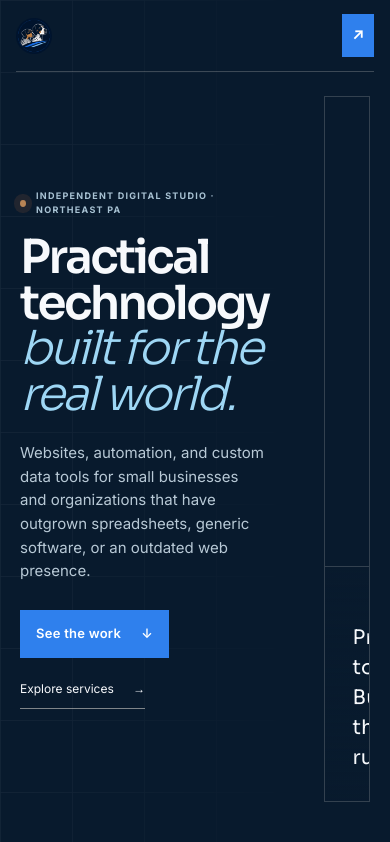
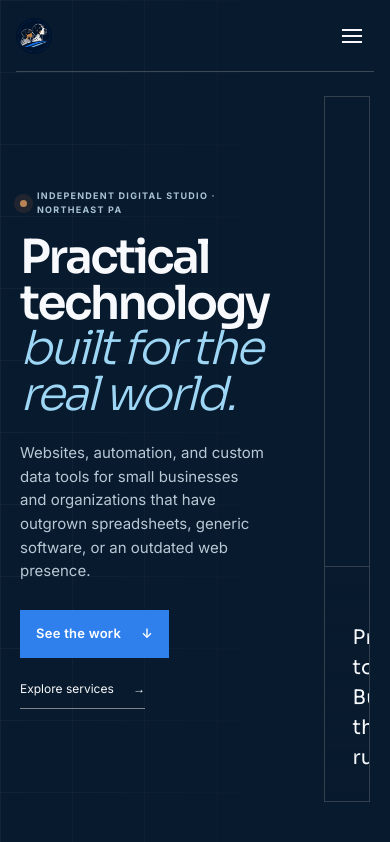
Before and after one commit to twohoundsrun/two-hounds-run, a Next.js app: page / in a window 390 px wide. Shown: the top 842 px of the page. Built offline with nearby package versions, Linux system fonts and the light colour scheme.

Commit message:
Fix mobile navigation, full-width swipe cards, and the HoundFix eyebrow wrap.

```diff
--- /dev/null
+++ b/app/components/site-header.tsx
@@ -0,0 +1,55 @@
+"use client";
+
+import { useEffect, useId, useState } from "react";
+
+const CONTACT_HREF = "mailto:collindk94@gmail.com?subject=Two%20Hounds%20Run%20project";
+
+export default function SiteHeader() {
+  const [open, setOpen] = useState(false);
+  const menuId = useId();
+
+  useEffect(() => {
+    if (!open) return;
+
+    const onKeyDown = (event: KeyboardEvent) => {
+      if (event.key === "Escape") setOpen(false);
+    };
+
+    document.addEventListener("keydown", onKeyDown);
+    return () => document.removeEventListener("keydown", onKeyDown);
+  }, [open]);
+
+  const close = () => setOpen(false);
+
+  return (
+    <header className={`site-header${open ? " is-menu-open" : ""}`}>
+      <a className="brand" href="#top" aria-label="Two Hounds Run home" onClick={close}>
+        <img className="brand-mark" src="/images/two-hounds-mark.png" alt="Two Hounds Run" width={512} height={512} />
+      </a>
+      <nav className="site-nav" aria-label="Main navigation">
+        <a href="#services">Services</a>
+        <a href="#work">Work</a>
+        <a href="#about">About</a>
+      </nav>
+      <a className="button button-small header-contact" href="#contact">Start a project <span aria-hidden="true">↗</span></a>
+      <button
+        type="button"
+        className="menu-toggle"
+        aria-expanded={open}
+        aria-controls={menuId}
+        aria-label={open ? "Close menu" : "Open menu"}
+        onClick={() => setOpen((value) => !value)}
+      >
+        <span className="menu-toggle-bars" aria-hidden="true" />
+      </button>
+      <div id={menuId} className="mobile-menu" hidden={!open}>
+        <nav aria-label="Mobile navigation">
+          <a href="#services" onClick={close}>Services</a>
+          <a href="#work" onClick={close}>Work</a>
+          <a href="#about" onClick={close}>About</a>
+          <a className="mobile-menu-contact" href={CONTACT_HREF} onClick={close}>Contact</a>
+        </nav>
+      </div>
+    </header>
+  );
+}
--- a/app/globals.css
+++ b/app/globals.css
@@ -30,9 +30,11 @@ a { color: inherit; text-decoration: none; }
   width: 188px; height: auto; display: block;
   background: #f7f9fc; border-radius: 10px; padding: 6px 8px;
 }
-.site-header nav { display: flex; align-items: center; gap: 32px; font-size: 13px; }
-.site-header nav a { opacity: .78; transition: opacity .2s; }
-.site-header nav a:hover { opacity: 1; }
+.site-header > .site-nav { display: flex; align-items: center; gap: 32px; font-size: 13px; }
+.site-header > .site-nav a { opacity: .78; transition: opacity .2s; }
+.site-header > .site-nav a:hover { opacity: 1; }
+.menu-toggle { display: none; }
+.mobile-menu { display: none; }
 
 .button { display: inline-flex; align-items: center; justify-content: center; gap: 28px; width: fit-content; padding: 16px 20px; background: var(--blue); color: white; font-size: 13px; font-weight: 600; letter-spacing: .02em; border: 0; transition: transform .2s, background .2s; }
 .button:hover { transform: translateY(-2px); background: #4791f5; }
@@ -43,7 +45,9 @@ a { color: inherit; text-decoration: none; }
 .hero-copy, .hero-card { position: relative; z-index: 1; }
 .eyebrow, .kicker { display: flex; align-items: center; gap: 10px; margin: 0 0 24px; font-size: 11px; font-weight: 700; letter-spacing: .2em; text-transform: uppercase; }
 .eyebrow { color: #a9c3d4; }
-.eyebrow span { width: 7px; height: 7px; border-radius: 50%; background: var(--copper); box-shadow: 0 0 0 6px rgba(197,110,66,.13); }
+.eyebrow > span:first-child { width: 7px; height: 7px; flex: 0 0 7px; border-radius: 50%; background: var(--copper); box-shadow: 0 0 0 6px rgba(197,110,66,.13); }
+.eyebrow-copy { min-width: 0; }
+.eyebrow-keep { white-space: nowrap; }
 .hero h1 { max-width: 760px; margin: 0; font-family: var(--font-display), serif; font-size: clamp(56px, 6.5vw, 94px); line-height: .96; font-weight: 600; letter-spacing: -.055em; }
 .hero h1 em { display: block; color: var(--blue-light); font-weight: 350; }
 .hero-intro { max-width: 625px; margin: 34px 0 0; color: #b8c9d6; font-size: 18px; line-height: 1.75; }
@@ -275,7 +279,35 @@ footer > div { display: flex; gap: 20px; font-size: 11px; }
 
 @media (max-width: 900px) {
   .site-header { width: calc(100% - 40px); height: 86px; }
-  .site-header nav { display: none; }
+  .site-header > .site-nav, .site-header .header-contact { display: none; }
+  .menu-toggle {
+    display: inline-flex; align-items: center; justify-content: center;
+    width: 44px; height: 44px; padding: 0; border: 0; background: transparent; color: var(--cream); cursor: pointer;
+  }
+  .menu-toggle-bars, .menu-toggle-bars:before, .menu-toggle-bars:after {
+    display: block; width: 20px; height: 2px; background: currentColor; position: relative;
+  }
+  .menu-toggle-bars:before, .menu-toggle-bars:after { content: ""; position: absolute; left: 0; }
+  .menu-toggle-bars:before { top: -6px; }
+  .menu-toggle-bars:after { top: 6px; }
+  .menu-toggle[aria-expanded="true"] .menu-toggle-bars { background: transparent; }
+  .menu-toggle[aria-expanded="true"] .menu-toggle-bars:before { top: 0; transform: rotate(45deg); }
+  .menu-toggle[aria-expanded="true"] .menu-toggle-bars:after { top: 0; transform: rotate(-45deg); }
+  .menu-toggle:focus-visible { outline: 2px solid var(--blue-light); outline-offset: 3px; }
+  .site-header.is-menu-open { z-index: 30; }
+  .mobile-menu:not([hidden]) {
+    display: block; position: fixed; z-index: 20; top: 86px; left: 0; right: 0; width: auto; transform: none;
+    padding: 8px 20px 20px; background: var(--deep); border-top: 1px solid rgba(245,240,230,.18);
+    box-shadow: 0 24px 40px rgba(5,14,25,.35);
+  }
+  .mobile-menu nav { display: flex; flex-direction: column; }
+  .mobile-menu a {
+    display: flex; align-items: center; min-height: 48px; padding: 0 8px;
+    color: var(--cream); font-size: 16px; font-weight: 600; letter-spacing: .02em; opacity: 1;
+  }
+  .mobile-menu-contact {
+    justify-content: center; margin-top: 8px; background: var(--blue); color: white;
+  }
   .brand-mark { width: 42px; height: 42px; }
   .brand-lockup { width: 164px; }
   .hero { min-height: auto; grid-template-columns: 1fr; padding: 140px 24px 72px; gap: 55px; }
@@ -309,8 +341,7 @@ footer > div { display: flex; gap: 20px; font-size: 11px; }
 
 @media (max-width: 560px) {
   .site-header { width: calc(100% - 32px); height: 72px; }
-  .site-header .button-small { padding: 10px; gap: 0; font-size: 0; }
-  .site-header .button-small span { font-size: 15px; }
+  .mobile-menu:not([hidden]) { top: 72px; }
   .brand-mark { width: 36px; height: 36px; }
   .brand-lockup { width: 148px; }
   .hero { min-height: 100svh; display: flex; align-items: center; padding: 96px 20px 42px; }
@@ -335,9 +366,9 @@ footer > div { display: flex; gap: 20px; font-size: 11px; }
   .audience-heading { margin-bottom: 28px; }
   .audience-heading h2 { font-size: 34px; line-height: 1.05; }
   .audience-heading > p { display: none; }
-  .audience-grid, .project-grid { display: flex; gap: 12px; overflow-x: auto; margin-right: -20px; padding: 0 20px 8px 0; scroll-snap-type: x mandatory; scrollbar-width: none; overscroll-behavior-inline: contain; }
+  .audience-grid, .project-grid { display: flex; gap: 16px; overflow-x: auto; margin-right: 0; padding: 0 0 8px; scroll-snap-type: x mandatory; scrollbar-width: none; overscroll-behavior-inline: contain; }
   .audience-grid::-webkit-scrollbar, .project-grid::-webkit-scrollbar { display: none; }
-  .audience-card { flex: 0 0 86%; min-height: 270px; padding: 24px; scroll-snap-align: start; }
+  .audience-card { flex: 0 0 100%; max-width: 100%; min-height: 270px; padding: 24px; scroll-snap-align: start; }
   .audience-card:after { width: 260px; height: 160px; right: -90px; bottom: -90px; }
   .audience-card h3 { margin: 28px 0 12px; font-size: 23px; }
   .audience-card p { font-size: 13px; line-height: 1.55; }
@@ -350,7 +381,11 @@ footer > div { display: flex; gap: 20px; font-size: 11px; }
   .work-heading h2 { font-size: 36px; }
   .work-heading > p { display: none; }
   .work > .mobile-scroll-hint { margin-bottom: 11px; }
-  .project-card { flex: 0 0 86%; scroll-snap-align: start; }
+  .project-card { flex: 0 0 100%; max-width: 100%; scroll-snap-align: start; }
+  .product-hero .eyebrow { align-items: flex-start; }
+  .product-hero .eyebrow > span:first-child { margin-top: 5px; }
+  .product-hero .eyebrow-copy { display: flex; flex-direction: column; align-items: flex-start; gap: 6px; line-height: 1.45; }
+  .product-hero .eyebrow-joiner { display: none; }
   .project-visual { height: 158px; }
   .project-copy { min-height: 0; padding: 22px; }
   .project-copy > p { margin-bottom: 10px; font-size: 8px; }
--- a/app/page.tsx
+++ b/app/page.tsx
@@ -1,4 +1,5 @@
 import Link from "next/link";
+import SiteHeader from "./components/site-header";
 
 const services = [
   {
@@ -80,17 +81,7 @@ const labProjects = [
 export default function Home() {
   return (
     <main id="top">
-      <header className="site-header">
-        <a className="brand" href="#top" aria-label="Two Hounds Run home">
-          <img className="brand-mark" src="/images/two-hounds-mark.png" alt="Two Hounds Run" width={512} height={512} />
-        </a>
-        <nav aria-label="Main navigation">
-          <a href="#services">Services</a>
-          <a href="#work">Work</a>
-          <a href="#about">About</a>
-        </nav>
-        <a className="button button-small" href="#contact">Start a project <span aria-hidden="true">↗</span></a>
-      </header>
+      <SiteHeader />
 
       <section className="hero" aria-labelledby="hero-title">
         <div className="hero-grid" aria-hidden="true" />
--- a/app/products/houndfix/page.tsx
+++ b/app/products/houndfix/page.tsx
@@ -35,7 +35,7 @@ export default function HoundFixProduct() {
 
       <section className="product-hero">
         <div className="product-hero-copy">
-          <p className="eyebrow"><span /> Two Hounds Run product · Windows v1.1</p>
+          <p className="eyebrow"><span /><span className="eyebrow-copy">Two Hounds Run product<span className="eyebrow-joiner"> · </span><span className="eyebrow-keep">Windows · v1.1</span></span></p>
           <h1>Meet <em>HoundFix.</em></h1>
           <p>Common PC problems, one straightforward toolkit. HoundFix brings Windows repairs, cleanup, diagnostics, and recovery tools together in a portable desktop app.</p>
           <div className="product-actions">
```
